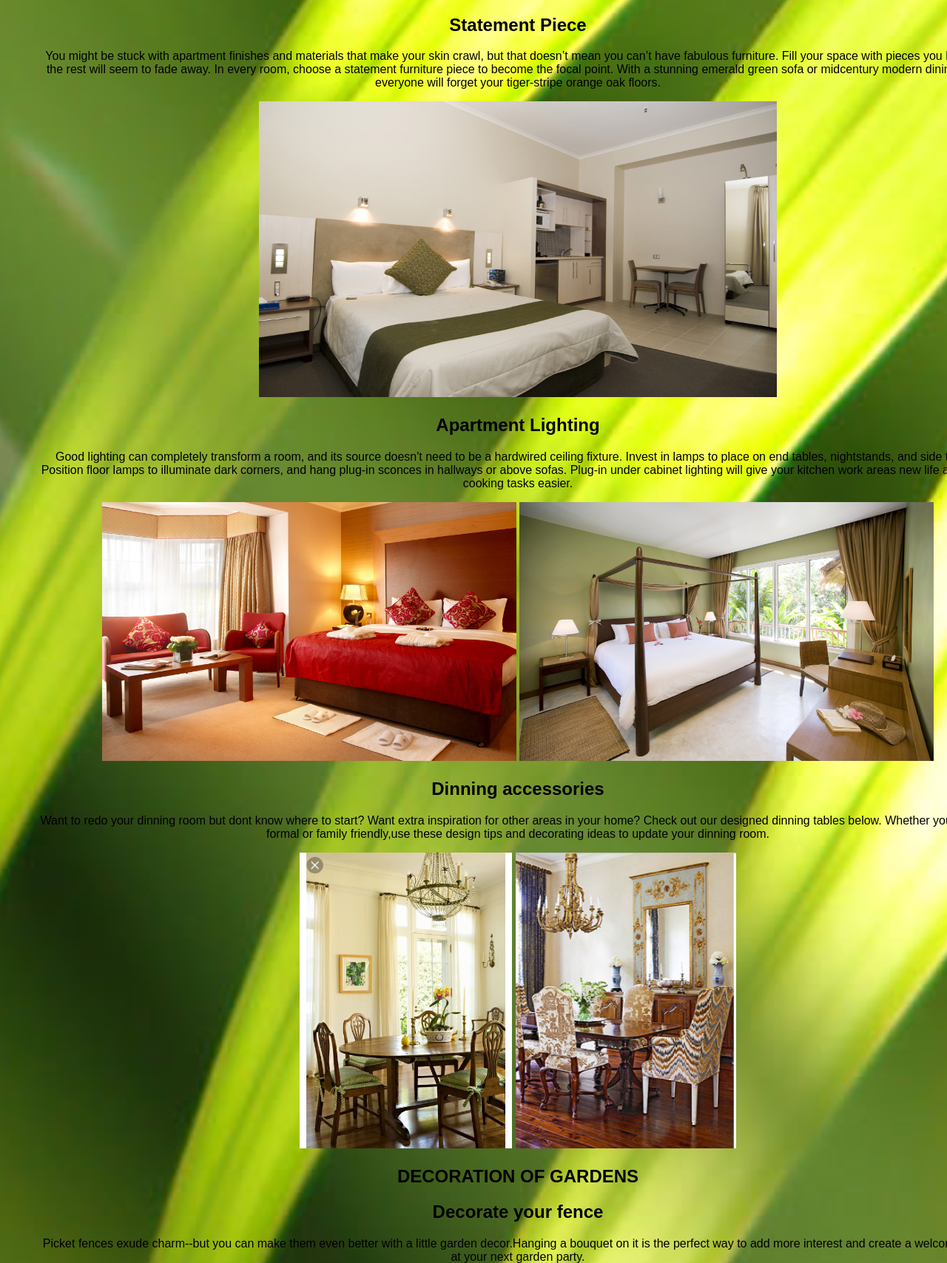
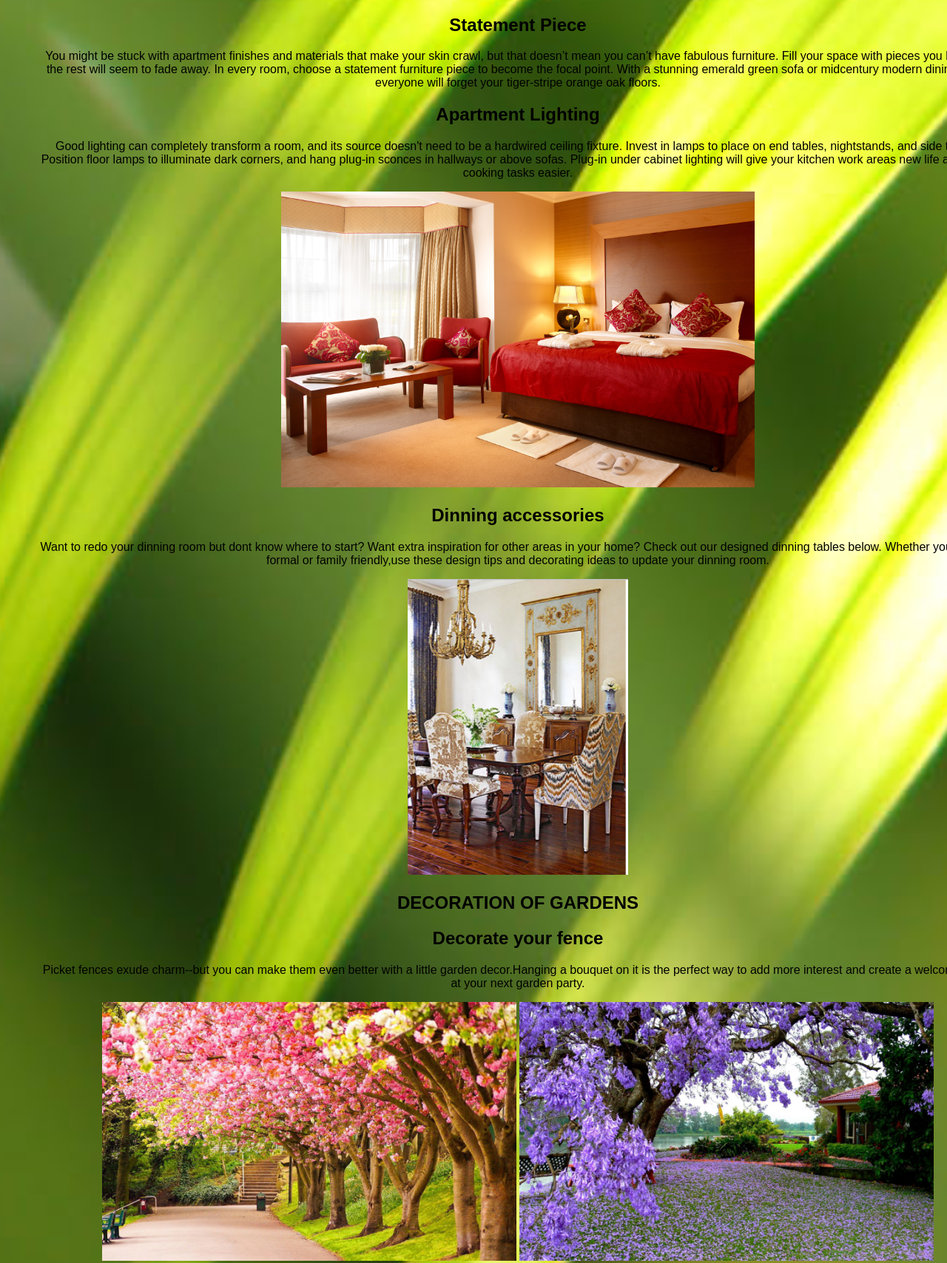
Before and after one commit to maryann97/ecommerce, a plain HTML site: page index.html in a window 1280 px wide. Shown: the part 1640-3348 px from the top of the page at 74% size. Drawn offline with Linux system fonts and the light colour scheme.

Commit message:
Update index.html

```diff
--- a/index.html
+++ b/index.html
@@ -68,24 +68,22 @@
 			 With a stunning emerald green sofa or midcentury modern dining table, everyone will forget your tiger-stripe orange oak floors.
 		</p>
 
-			<img src="36.jpg" alt="36jpg" width="700" height="400">
-
 
 		<p>
 		<h1>Apartment Lighting</h1>
 		Good lighting can completely transform a room, and its source doesn't need to be a hardwired ceiling fixture.
 		Invest in lamps to place on end tables, nightstands, and side tables. Position floor lamps to illuminate dark corners, and hang plug-in sconces in hallways or above sofas.
 		Plug-in under cabinet lighting will give your kitchen work areas new life and make cooking tasks easier.</p>
-		 <img src ="12.jpg" alt ="12.jpg width="650" Height="350"/>
-		 <img src="11.jpg"alt="11.jpg width="650" height="350"/>
+		 <img src ="12.jpg" alt ="12.jpg width="850" Height="400"/>
+
 
 		<p>
 		  <h1> Dinning accessories</h1>
 		  Want to redo your dinning room but dont know where to start? Want extra inspiration for other areas in your home?
 		  Check out our designed dinning tables below. Whether your style is formal or family friendly,use these design tips
 		  and decorating ideas to update your dinning room.</p>
-		  <img src="13.jpg"alt="13.jpg width="700" height="400"/>
-		  <img src="29.PNG"alt="29.PNG width="700" height="400"/>
+
+		  <img src="29.PNG"alt="29.PNG width="800" height="400"/>
 	 <p>
 	   <h1> DECORATION OF GARDENS </h1>
 	        <h2>Decorate your fence </h1>
```
